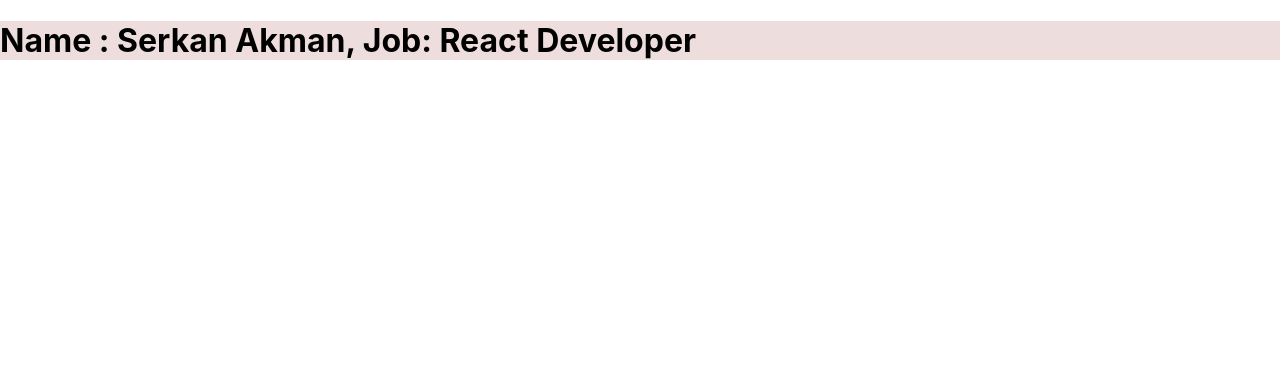
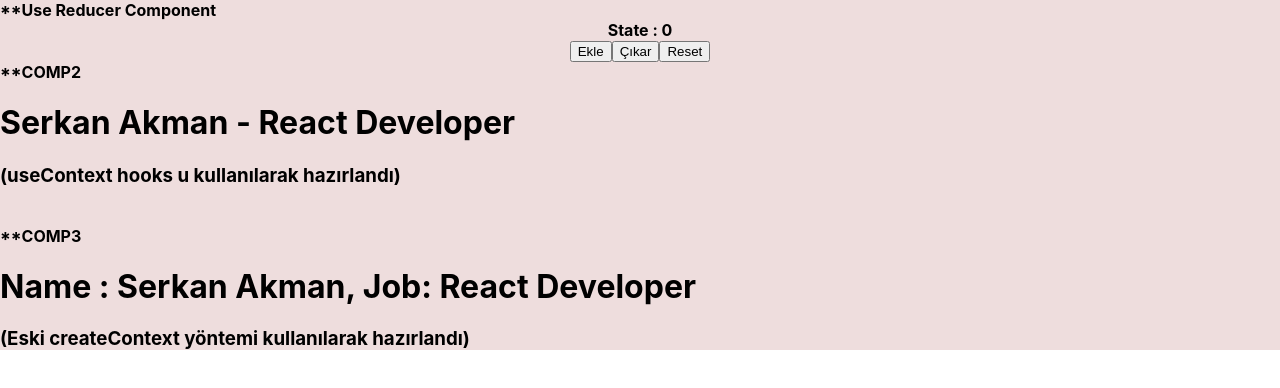
Before and after one commit to kodcuserkan/react-hooks-createContext-ornek, a React (Create React App) app: page / in a window 1280 px wide. Shown: the top 388 px of the page. Built offline with nearby package versions, Linux system fonts and the light colour scheme.

Commit message:
useReducer Hookkullanılan bir komponet eklendi

```diff
--- a/src/App.js
+++ b/src/App.js
@@ -3,6 +3,7 @@ import './App.css';
 // eslint-disable-next-line
 import GetPosts from './components/json-get';
 import Comp1 from './components/Comp1';
+import UseRdcr from './components/UseReducer'
 
 export const NameContext = React.createContext();
 export const JobContext = React.createContext();
@@ -13,6 +14,11 @@ function App() {
     <div className="App">
 
       {/*<GetPosts />*/}
+
+      <div className="UseRdcrDiv">
+        <UseRdcr />
+      </div>
+
 
       <NameContext.Provider value={"Serkan Akman"}>
         <JobContext.Provider value={"React Developer"}>
--- a/src/components/Comp2.js
+++ b/src/components/Comp2.js
@@ -1,10 +1,20 @@
-import React from 'react';
+import React, { useContext } from 'react';
 import Comp3 from './Comp3';
+import { NameContext, JobContext } from '../App';
+
+// Kolay Yöntem
+function Comp2() {
 
 
-function Comp2() {
+    const name = useContext(NameContext);
+    const job = useContext(JobContext);
+
     return (
         <div>
+            <b>**COMP2</b>
+            <h1>{ name } - {job }</h1>
+            <h3>(useContext hooks u kullanılarak hazırlandı)</h3>
+            <br/>
             <Comp3 />
         </div>
     )
--- a/src/components/Comp3.js
+++ b/src/components/Comp3.js
@@ -3,14 +3,21 @@ import { NameContext, JobContext } from '../App';
 
 function Comp3() {
     return (
-
+        // kolay olmayan yöntem
         <div>
             <NameContext.Consumer>
                 {
                     Name => <div className="NamePlusJob">
                         <JobContext.Consumer>
                             {
-                                Job => <h1>Name : {Name}, Job: {Job}</h1>
+
+                                Job =>
+                                    <div>
+                                        <b>**COMP3</b>
+                                        <h1>Name : {Name}, Job: {Job}</h1>
+                                        <h3>(Eski createContext yöntemi kullanılarak hazırlandı)</h3>
+                                    </div>
+
                             }
                         </JobContext.Consumer>
                     </div>
--- /dev/null
+++ b/src/components/UseReducer.js
@@ -0,0 +1,37 @@
+import React, { useReducer } from 'react';
+
+const intialState = 0;
+const reducer = (state, action) => {
+
+    switch (action) {
+        case 'ekle':
+            return state +1;
+        case 'cikar':
+            return state -1;
+        case 'reset':
+            return intialState;
+        default:
+            return state;
+    }
+
+};
+
+function UseReducer() {
+
+    const [counter, dispatch] = useReducer(reducer, intialState);
+
+
+    return (
+        <div>
+            <b>**Use Reducer Component</b>
+            <center><b>State : {counter}</b></center>
+            <center>
+                <button onClick={() => dispatch('ekle')}>Ekle</button>
+                <button onClick={() => dispatch('cikar')}>Çıkar</button>
+                <button onClick={() => dispatch('reset')}>Reset</button>
+            </center>
+        </div>
+    )
+}
+
+export default UseReducer;
```
